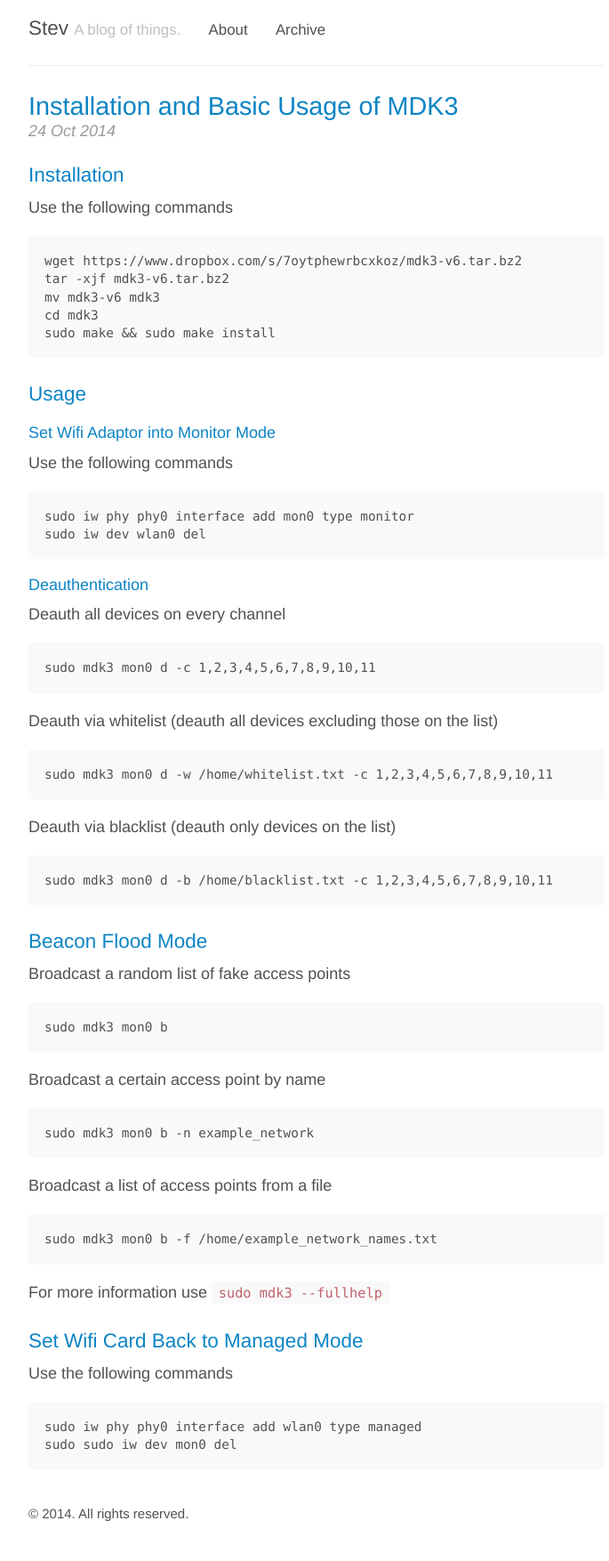
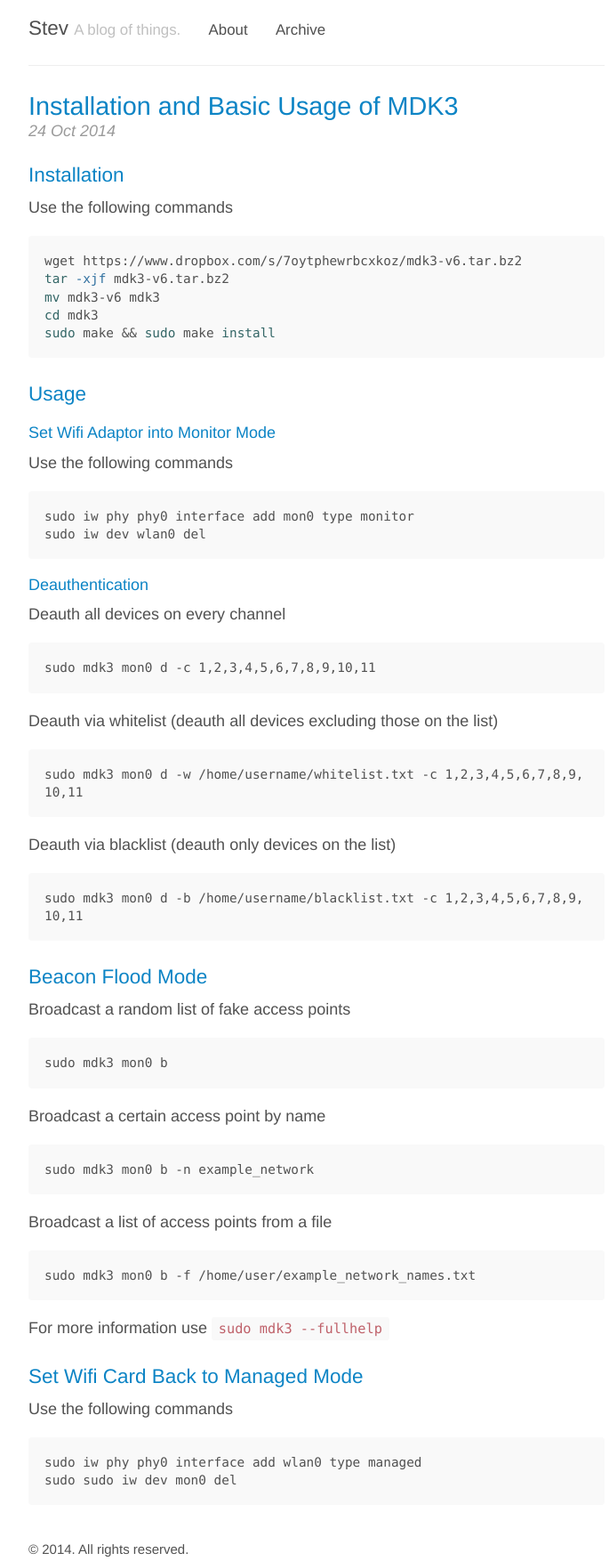
Before and after one commit to sbdchd/blog, a Jekyll site: the page built from _posts/2014-10-24-mdk3.md, in a window 1280 px wide. Shown: the whole page at 89% size, without its empty margins (284-969 px from the left). Built offline with Jekyll 4.4.1, drawn with Linux system fonts in a browser that asks for light colours; Markdown is read by kramdown in place of the engine named in the settings; comment, search, counter and statistics services are not loaded; before the commit the page ends 1714 px from its top, so only the background shows below that.

Commit message:
updated post and added redcarpet mardown (for code highlighting)

````diff
--- a/_config.yml
+++ b/_config.yml
@@ -11,6 +11,7 @@ paginate:         10
 baseurl:          /
 gems:
   - jekyll-sitemap
+markdown: redcarpet
 
 author:
   name:           Steve Dignam
--- a/_posts/2014-10-24-mdk3.md
+++ b/_posts/2014-10-24-mdk3.md
@@ -7,11 +7,13 @@ excerpt: A how-to for the installation and basic usage of mdk3
 
 Use the following commands
 
-	wget https://www.dropbox.com/s/7oytphewrbcxkoz/mdk3-v6.tar.bz2
-	tar -xjf mdk3-v6.tar.bz2
-	mv mdk3-v6 mdk3
-	cd mdk3
-	sudo make && sudo make install
+```bash
+wget https://www.dropbox.com/s/7oytphewrbcxkoz/mdk3-v6.tar.bz2
+tar -xjf mdk3-v6.tar.bz2
+mv mdk3-v6 mdk3
+cd mdk3
+sudo make && sudo make install
+```
 
 ###Usage
 
@@ -30,11 +32,11 @@ Deauth all devices on every channel
 
 Deauth via whitelist (deauth all devices excluding those on the list)
 
-	sudo mdk3 mon0 d -w /home/whitelist.txt -c 1,2,3,4,5,6,7,8,9,10,11
+	sudo mdk3 mon0 d -w /home/username/whitelist.txt -c 1,2,3,4,5,6,7,8,9,10,11
 
 Deauth via blacklist (deauth only devices on the list)
 
-	sudo mdk3 mon0 d -b /home/blacklist.txt -c 1,2,3,4,5,6,7,8,9,10,11
+	sudo mdk3 mon0 d -b /home/username/blacklist.txt -c 1,2,3,4,5,6,7,8,9,10,11
 
 ###Beacon Flood Mode
 
@@ -48,7 +50,7 @@ Broadcast a certain access point by name
 
 Broadcast a list of access points from a file
 
-	sudo mdk3 mon0 b -f /home/example_network_names.txt
+	sudo mdk3 mon0 b -f /home/user/example_network_names.txt
 
 For more information use `sudo mdk3 --fullhelp`
 
````
Also changed, not shown: _posts/2014-10-02-installing-fail2ban-iptables-raspberrypi.md (+11 -9 lines).
